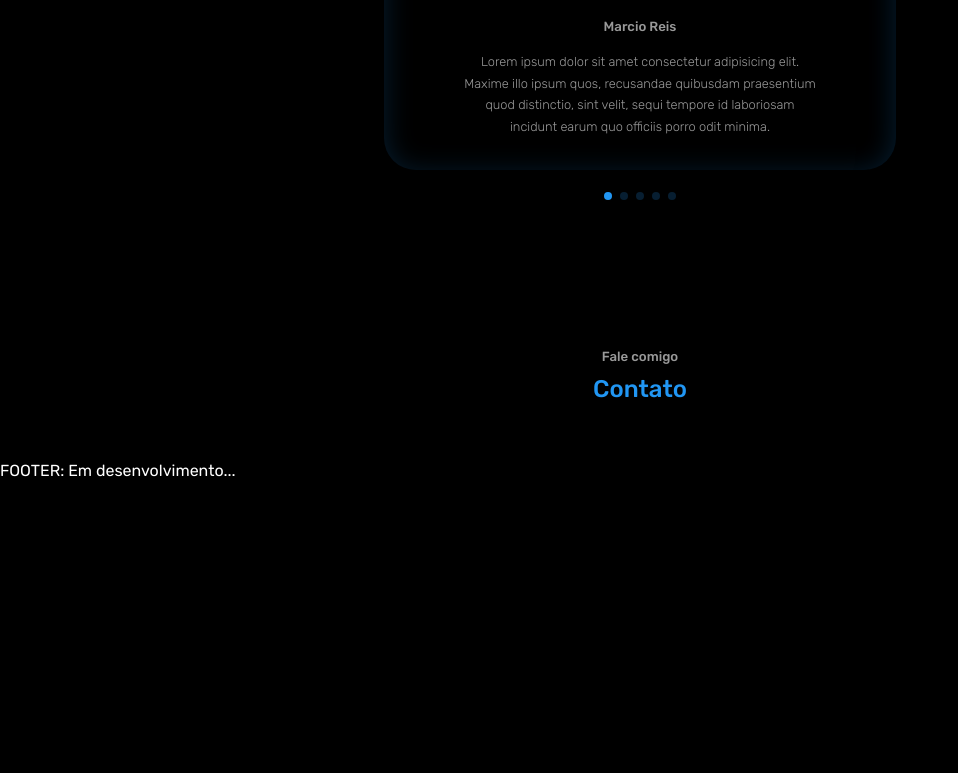
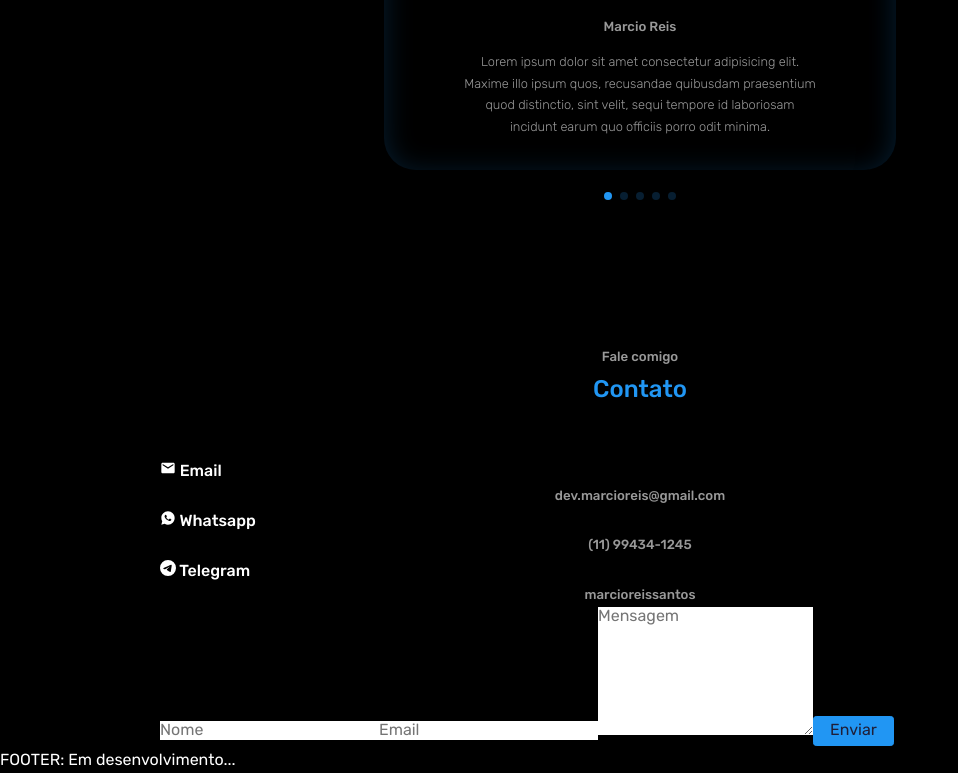
Before and after one commit to devmarcioreis/personal-portfolio-react, a React (Create React App) app: page / in a window 1280 px wide. Shown: the part 5620-6393 px from the top of the page, without its empty margins (0-958 px from the left). Before the commit the page ends 6105 px from the top, so only its background shows below. Built offline with nearby package versions, Linux system fonts and the light colour scheme.

Commit message:
Desenvolvendo section contact

```diff
--- a/src/components/contact/Contact.jsx
+++ b/src/components/contact/Contact.jsx
@@ -1,5 +1,8 @@
 import React from 'react'
 import './contact.css'
+import { MdEmail } from 'react-icons/md'
+import { RiWhatsappFill } from 'react-icons/ri'
+import { BsTelegram } from 'react-icons/bs'
 
 const Contact = () => {
   return (
@@ -7,6 +10,29 @@ const Contact = () => {
     <section id='contact'>
       <h5>Fale comigo</h5>
       <h2>Contato</h2>
+
+      <div className="container contact__container">
+        <div className="contact__options">
+          <article className='contact__option'>
+            <h4><MdEmail /> Email</h4>
+            <h5>dev.marcioreis@gmail.com</h5>
+          </article>
+          <article className='contact__option'>
+            <h4><RiWhatsappFill /> Whatsapp</h4>
+            <h5>(11) 99434-1245</h5>
+          </article>
+          <article className='contact__option'>
+            <h4><BsTelegram /> Telegram</h4>
+            <h5>marcioreissantos</h5>
+          </article>
+        </div>
+        <form action="">
+          <input type="text" name='name' placeholder='Nome' required />
+          <input type="email" name='email' placeholder='Email' required />
+          <textarea name="messege" rows="7" placeholder='Mensagem' required></textarea>
+          <button type='submit' className='btn btn-primary'>Enviar</button>
+        </form>
+      </div>
     </section>
 
   )
```
